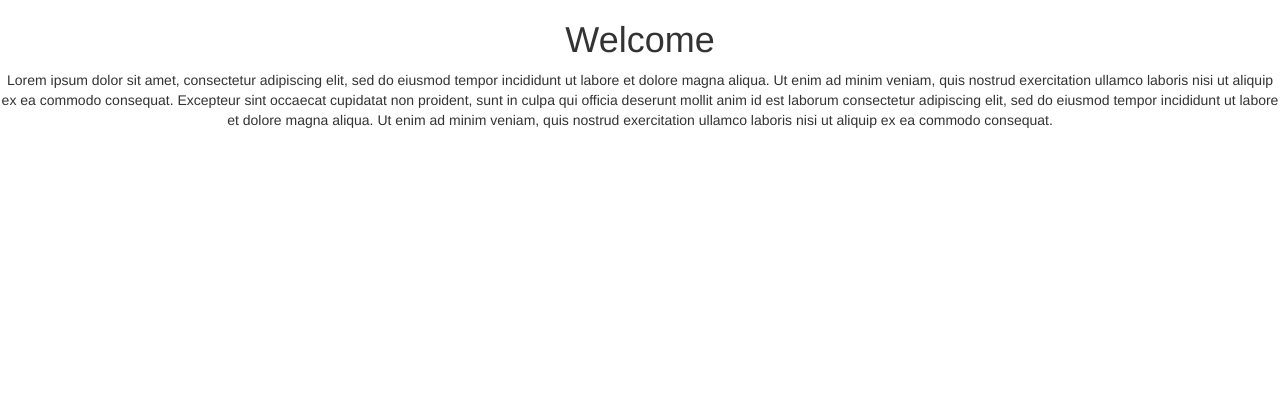
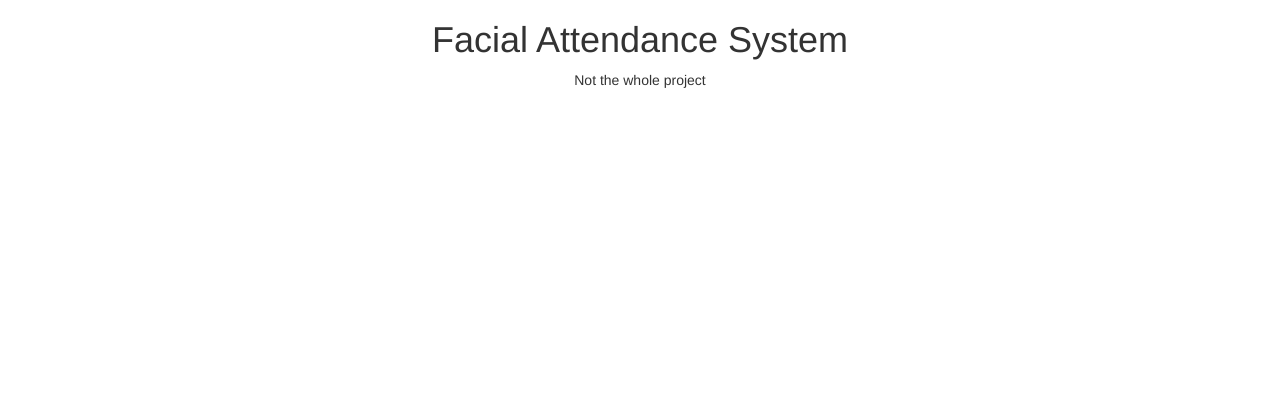
Before and after one commit to Amar-Pullepu/Face-Recognization-Attendance, a Django app: page / in a window 1280 px wide. Shown: the part 52-472 px from the top of the page. Run offline with Django 3.2, Linux system fonts and the light colour scheme; some libraries are stand-ins or nearby versions.

Commit message:
Home Page Change

```diff
--- a/Templates/Home.html
+++ b/Templates/Home.html
@@ -1,12 +1,12 @@
 {% extends "Base.html" %}
 
-{% block title %}Home Page{% endblock %}
+{% block title %}Facial Attendance{% endblock %}
 
 {% block body %}
 <div class="row content">
- <h1>Welcome</h1>
+ <h1>Facial Attendance System</h1>
 
-  <p>Lorem ipsum dolor sit amet, consectetur adipiscing elit, sed do eiusmod tempor incididunt ut labore et dolore magna aliqua. Ut enim ad minim veniam, quis nostrud exercitation ullamco laboris nisi ut aliquip ex ea commodo consequat. Excepteur sint occaecat cupidatat non proident, sunt in culpa qui officia deserunt mollit anim id est laborum consectetur adipiscing elit, sed do eiusmod tempor incididunt ut labore et dolore magna aliqua. Ut enim ad minim veniam, quis nostrud exercitation ullamco laboris nisi ut aliquip ex ea commodo consequat.</p>
+  <p>Not the whole project </p>
 
 </div>
 {% endblock %}
```
